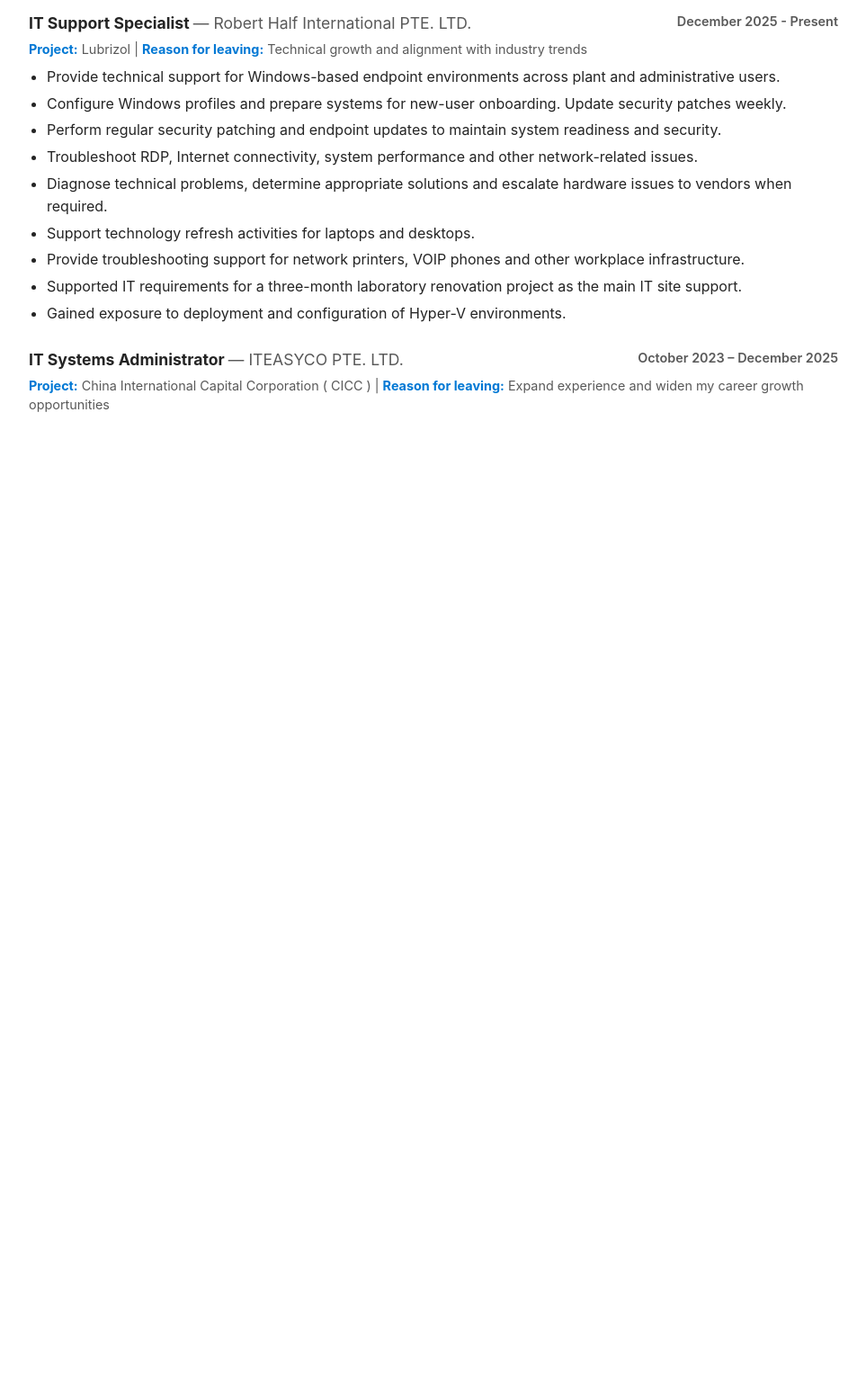
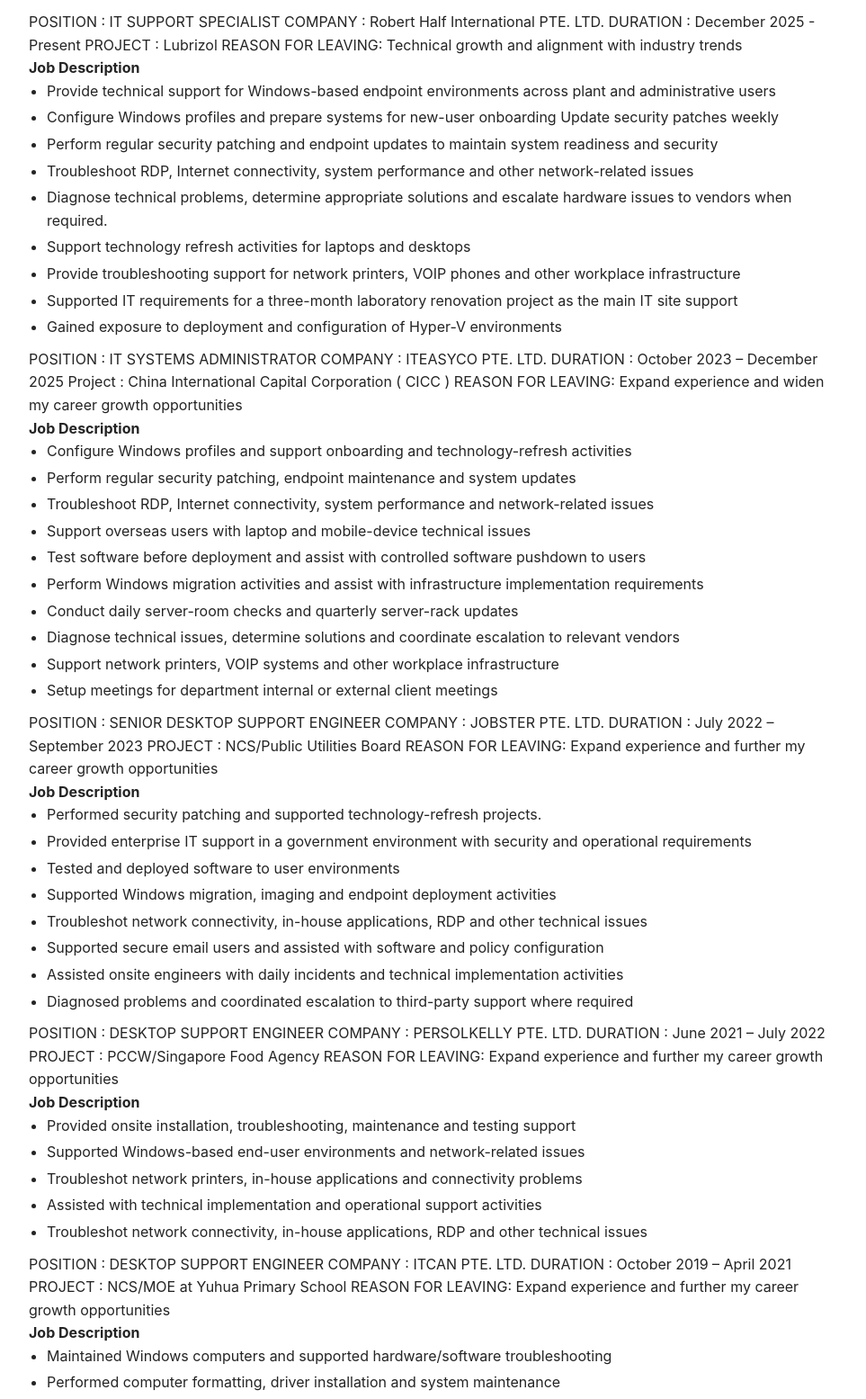
Before and after one commit to seanmak72-cloud/Sean-Resume-2026, a plain HTML site: page Online-Resume/frontend/index.html in a window 1280 px wide. Shown: the part 1081-2636 px from the top of the page at 90% size, without its empty margins (158-1121 px from the left). Before the commit the page ends 1581 px from the top, so only its background shows below. Drawn offline with Linux system fonts and the light colour scheme.

Commit message:
Update index.html with new content and structure

```diff
--- a/Online-Resume/frontend/index.html
+++ b/Online-Resume/frontend/index.html
@@ -242,47 +242,96 @@
     </section>
 
     <section>
-        <h2>Work Experience</h2>
+        <h2>WORK EXPERIENCE</h2>
 
-        <!-- Job 1 -->
-        <div class="job">
-            <div class="job-header">
-                <div class="job-title-company">
-                    <h3>IT Support Specialist <span>— Robert Half International PTE. LTD.</span></h3>
-                </div>
-                <div class="job-meta">
-                    <em>December 2025 - Present</em>
-                </div>
-            </div>
-            <div class="job-details">
-                <strong>Project:</strong> Lubrizol |
-                <strong>Reason for leaving:</strong> Technical growth and alignment with industry trends
-            </div>
-            <ul>
-                <li>Provide technical support for Windows-based endpoint environments across plant and administrative users.</li>
-                <li>Configure Windows profiles and prepare systems for new-user onboarding. Update security patches weekly.</li>
-                <li>Perform regular security patching and endpoint updates to maintain system readiness and security.</li>
-                <li>Troubleshoot RDP, Internet connectivity, system performance and other network-related issues.</li>
-                <li>Diagnose technical problems, determine appropriate solutions and escalate hardware issues to vendors when required.</li>
-                <li>Support technology refresh activities for laptops and desktops.</li>
-                <li>Provide troubleshooting support for network printers, VOIP phones and other workplace infrastructure.</li>
-                <li>Supported IT requirements for a three-month laboratory renovation project as the main IT site support.</li>
-                <li>Gained exposure to deployment and configuration of Hyper-V environments.</li>
-            </ul>
-        </div>
+        <div class="item-row">POSITION	: IT SUPPORT SPECIALIST
+COMPANY  : Robert Half International PTE. LTD.
+DURATION	: December 2025 - Present
+PROJECT	: Lubrizol
+REASON FOR LEAVING: Technical growth and alignment with industry trends</div>
+        <strong>Job Description</strong>
+        <ul>
+            <li>Provide technical support for Windows-based endpoint environments across plant and administrative users</li>
+            <li>Configure Windows profiles and prepare systems for new-user onboarding Update security patches weekly</li>
+            <li>Perform regular security patching and endpoint updates to maintain system readiness and security</li>
+            <li>Troubleshoot RDP, Internet connectivity, system performance and other network-related issues</li>
+            <li>Diagnose technical problems, determine appropriate solutions and escalate hardware issues to vendors when required.</li>
+            <li>Support technology refresh activities for laptops and desktops</li>
+            <li>Provide troubleshooting support for network printers, VOIP phones and other workplace infrastructure</li>
+            <li>Supported IT requirements for a three-month laboratory renovation project as the main IT site support</li>
+            <li>Gained exposure to deployment and configuration of Hyper-V environments</li>
+        </ul>
 
-        <!-- Job 2 -->
-        <div class="job">
-            <div class="job-header">
-                <div class="job-title-company">
-                    <h3>IT Systems Administrator <span>— ITEASYCO PTE. LTD.</span></h3>
-                </div>
-                <div class="job-meta">
-                    <em>October 2023 – December 2025</em>
-                </div>
-            </div>
-            <div class="job-details">
-                <strong>Project:</strong> China International Capital Corporation ( CICC ) |
-                <strong>Reason for leaving:</strong> Expand experience and widen my career growth opportunities
-            </div>
-            <ul>
+        <div class="item-row">POSITION	: IT SYSTEMS ADMINISTRATOR
+COMPANY  : ITEASYCO PTE. LTD.
+DURATION	: October 2023 – December 2025
+ Project	: China International Capital  Corporation ( CICC )
+REASON FOR LEAVING: Expand experience and widen my career growth opportunities</div>
+        <strong>Job Description</strong>
+        <ul>
+            <li>Configure Windows profiles and support onboarding and technology-refresh activities</li>
+            <li>Perform regular security patching, endpoint maintenance and system updates</li>
+            <li>Troubleshoot RDP, Internet connectivity, system performance and network-related issues</li>
+            <li>Support overseas users with laptop and mobile-device technical issues</li>
+            <li>Test software before deployment and assist with controlled software pushdown to users</li>
+            <li>Perform Windows migration activities and assist with infrastructure implementation requirements</li>
+            <li>Conduct daily server-room checks and quarterly server-rack updates</li>
+            <li>Diagnose technical issues, determine solutions and coordinate escalation to relevant vendors</li>
+            <li>Support network printers, VOIP systems and other workplace infrastructure</li>
+            <li>Setup meetings for department internal or external client meetings</li>
+        </ul>
+
+        <div class="item-row">POSITION	: SENIOR DESKTOP SUPPORT ENGINEER
+COMPANY  : JOBSTER PTE. LTD.
+DURATION	: July 2022 – September 2023
+PROJECT	: NCS/Public Utilities Board
+REASON FOR LEAVING: Expand experience and further my career growth opportunities</div>
+        <strong>Job Description</strong>
+        <ul>
+            <li>Performed security patching and supported technology-refresh projects.</li>
+            <li>Provided enterprise IT support in a government environment with security and operational requirements</li>
+            <li>Tested and deployed software to user environments</li>
+            <li>Supported Windows migration, imaging and endpoint deployment activities</li>
+            <li>Troubleshot network connectivity, in-house applications, RDP and other technical issues</li>
+            <li>Supported secure email users and assisted with software and policy configuration</li>
+            <li>Assisted onsite engineers with daily incidents and technical implementation activities</li>
+            <li>Diagnosed problems and coordinated escalation to third-party support where required</li>
+        </ul>
+
+        <div class="item-row">POSITION	: DESKTOP SUPPORT ENGINEER
+COMPANY  : PERSOLKELLY PTE. LTD.
+DURATION	: June 2021 – July 2022
+PROJECT	: PCCW/Singapore Food Agency
+REASON FOR LEAVING: Expand experience and further my career growth opportunities</div>
+        <strong>Job Description</strong>
+        <ul>
+            <li>Provided onsite installation, troubleshooting, maintenance and testing support</li>
+            <li>Supported Windows-based end-user environments and network-related issues</li>
+            <li>Troubleshot network printers, in-house applications and connectivity problems</li>
+            <li>Assisted with technical implementation and operational support activities</li>
+            <li>Troubleshot network connectivity, in-house applications, RDP and other technical issues</li>
+        </ul>
+
+        <div class="item-row">POSITION	: DESKTOP SUPPORT ENGINEER
+COMPANY  : ITCAN PTE. LTD.
+DURATION	: October 2019 – April 2021
+PROJECT	: NCS/MOE at Yuhua Primary School
+REASON FOR LEAVING: Expand experience and further my career growth opportunities</div>
+        <strong>Job Description</strong>
+        <ul>
+            <li>Maintained Windows computers and supported hardware/software troubleshooting</li>
+            <li>Performed computer formatting, driver installation and system maintenance</li>
+            <li>Supported maintenance of the school server and IT systems</li>
+            <li>Provided technical support for computers and printers</li>
+        </ul>
+
+        <div class="item-row">POSITION	: PROJECT ENGINEER
+COMPANY  : XINNETWORKS
+DURATION	: January 2019 – September 2019
+PROJECT	: NA
+REASON FOR LEAVING: Expand experience and further my career growth opportunities</div>
+        <strong>Job Description</strong>
+        <ul>
+            <li>Supported infrastructure projects for ABN AMRO Bank and MBS Apple Store</li>
+            <li>Liaised with clients and electrical contractors during site surveys and project implementation</li>
+            <li>Performed structured cabling and server-room-to-workstation cable installation</li>
```
